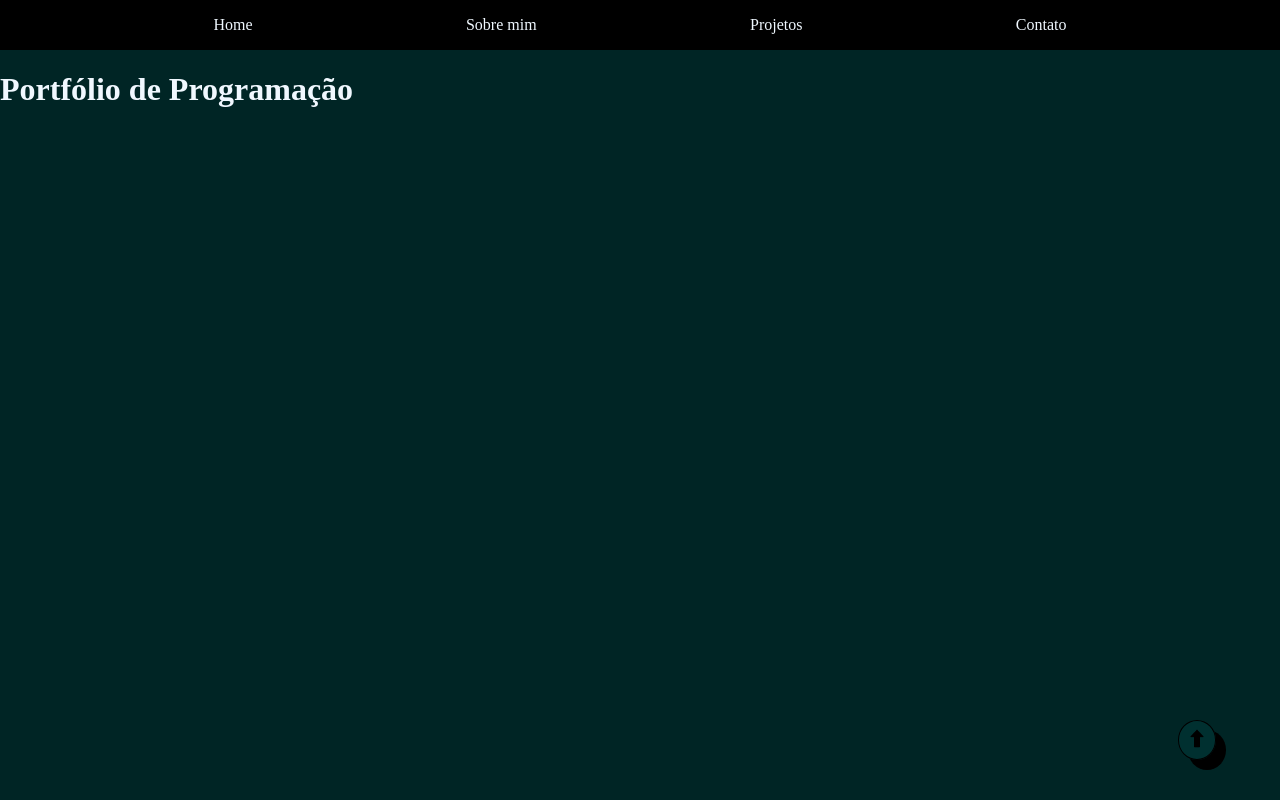
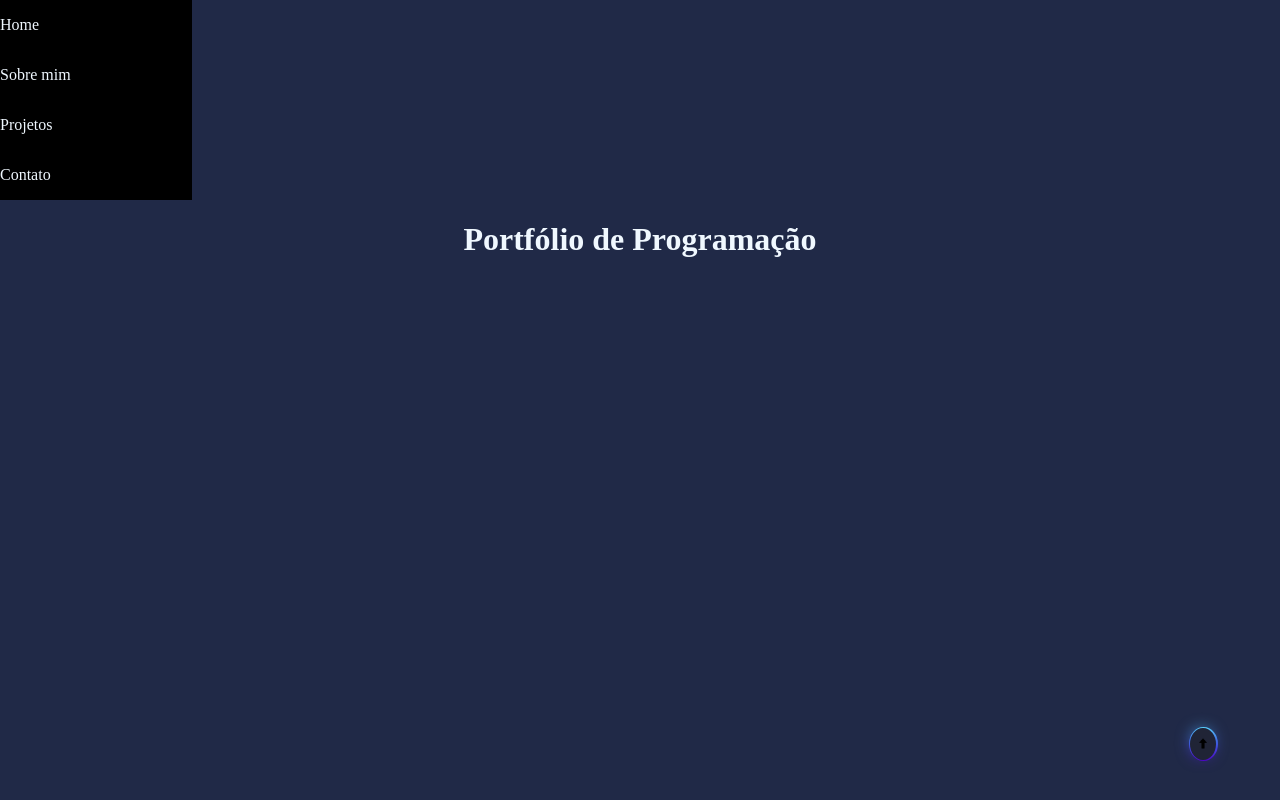
Before and after one commit to KelsonLuciano/blog-pessoal, a plain HTML site: page index.html in a window 1280 px wide. Drawn offline with Linux system fonts and the light colour scheme.

Commit message:
Pagina Home

```diff
--- a/index.html
+++ b/index.html
@@ -14,8 +14,9 @@
         <p>Projetos</p>
         <p>Contato</p>
     </div>
-    <h1>Portfólio de Programação</h1>
-
+    <div class="titulo">
+        <h1>Portfólio de Programação</h1>
+    </div>
     <button id="inicio"><img src="imgs/bt_inicio.png" alt="" id="flecha"></button>
 </body>
 </html>
--- a/style.css
+++ b/style.css
@@ -1,28 +1,85 @@
 body {
     border: 0;
     margin: 0;
-    background-color: rgb(0, 37, 37);
+    background: #202947;
     color: aliceblue;
 }
 
 .menu_nav {
     display: flex;
     justify-content: space-evenly;
+    flex-direction: column;
     background-color: rgb(0, 0, 0);
+    margin-right: 85%;
+}
+
+.titulo{
+    display: flex;
+    justify-content: center;
 
 }
+
+@property --rotate {
+    syntax: "<angle>";
+    initial-value: 132deg;
+    inherits: false;
+  }
 
 #inicio {
     position: absolute;
     bottom: 5%;
     right: 5%;
     border-radius: 50%;
-    background-color: rgba(1, 59, 59, 0.534);
-    width: 3%;
-    height: 5vh;
-    border: 1px black solid;
-    box-shadow: 10px 10px black;
+    background-color: #202436;
+    width: 2%;
+    height: 4vh;
+    border: 0px;
 }
+
+#inicio::before {
+    content: "";
+    width: 111%;
+    height: 105%;
+    border-radius: 100%;
+    background-image: linear-gradient(
+      var(--rotate)
+      , #5ddcff, #3c67e3 43%, #4e00c2);
+      position: absolute;
+      z-index: -1;
+      top: -2%;
+      left: -4.5%;
+      animation: spin 2s linear infinite;
+  }
+
+#inicio::after {
+  position: absolute;
+  content: "";
+  border-radius: 100%;
+  top: calc(var(--inicio-height) / 6);
+  top: -2%;
+  left: -6%;
+  z-index: -1;
+  height: 100%;
+  width: 100%;
+  margin: 0 auto;
+  transform: scale(0.8);
+  filter: blur(10px);
+  background-image: linear-gradient(
+    var(--rotate)
+    , #5ddcff, #3c67e3 43%, #4e00c2);
+    opacity: 1;
+  transition: opacity .5s;
+  animation: spin 2s linear infinite;
+}
+
+@keyframes spin {
+    0% {
+      --rotate: 0deg;
+    }
+    100% {
+      --rotate: 360deg;
+    }
+  }
 
 #flecha {
     width: 75%;
```
